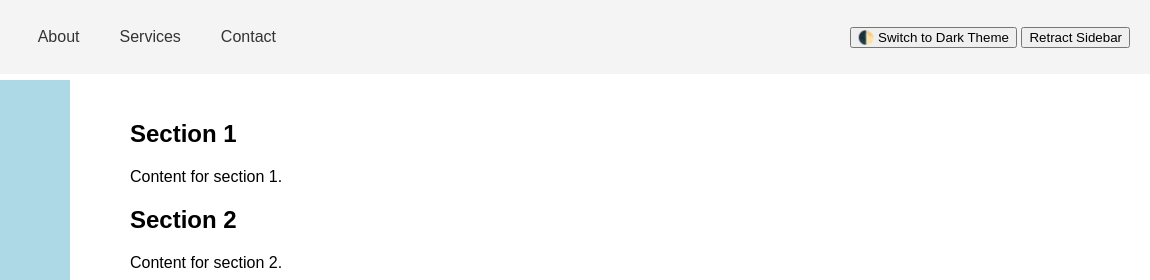
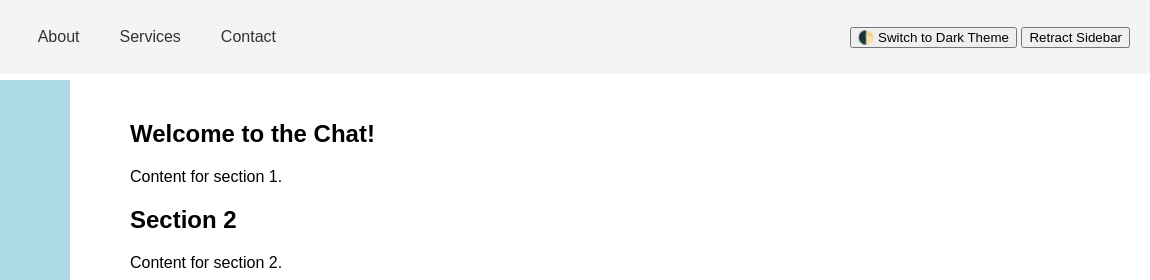
Before and after one commit to fun-english-games/fun-english-games.github.io, a plain HTML site: page index.html in a window 1280 px wide. Shown: the top 280 px of the page, 130-1280 px from the left. Drawn offline with Linux system fonts and the light colour scheme.

Commit message:
Update homepage content

```diff
--- a/index.html
+++ b/index.html
@@ -56,7 +56,7 @@
         <main>
             <!-- Update the content of each section as needed -->
             <section id="Top">
-                <h2>Section 1</h2>
+                <h2>Welcome to the Chat!</h2>
                 <p>Content for section 1.</p>
             </section>
             <section id="section1">
```
